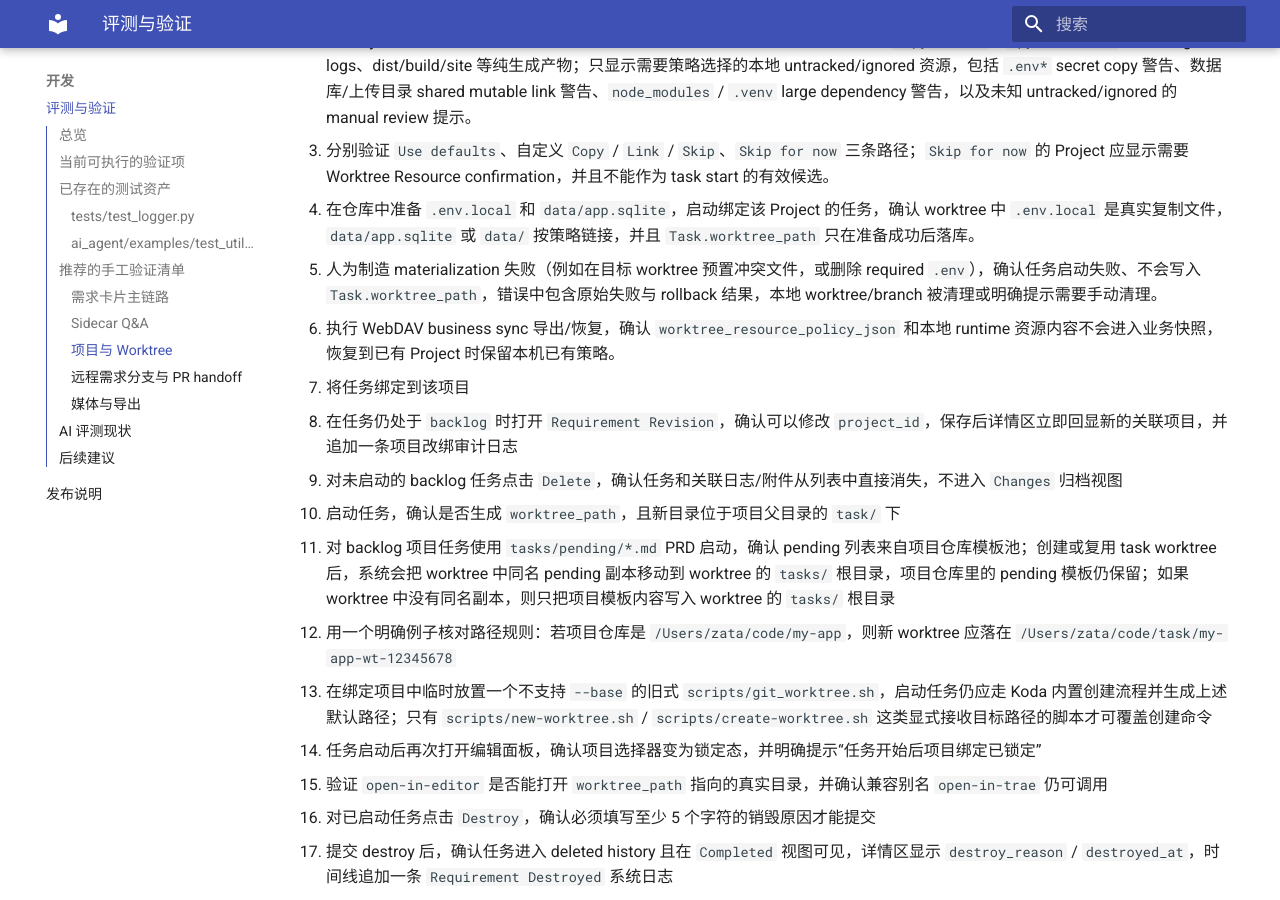
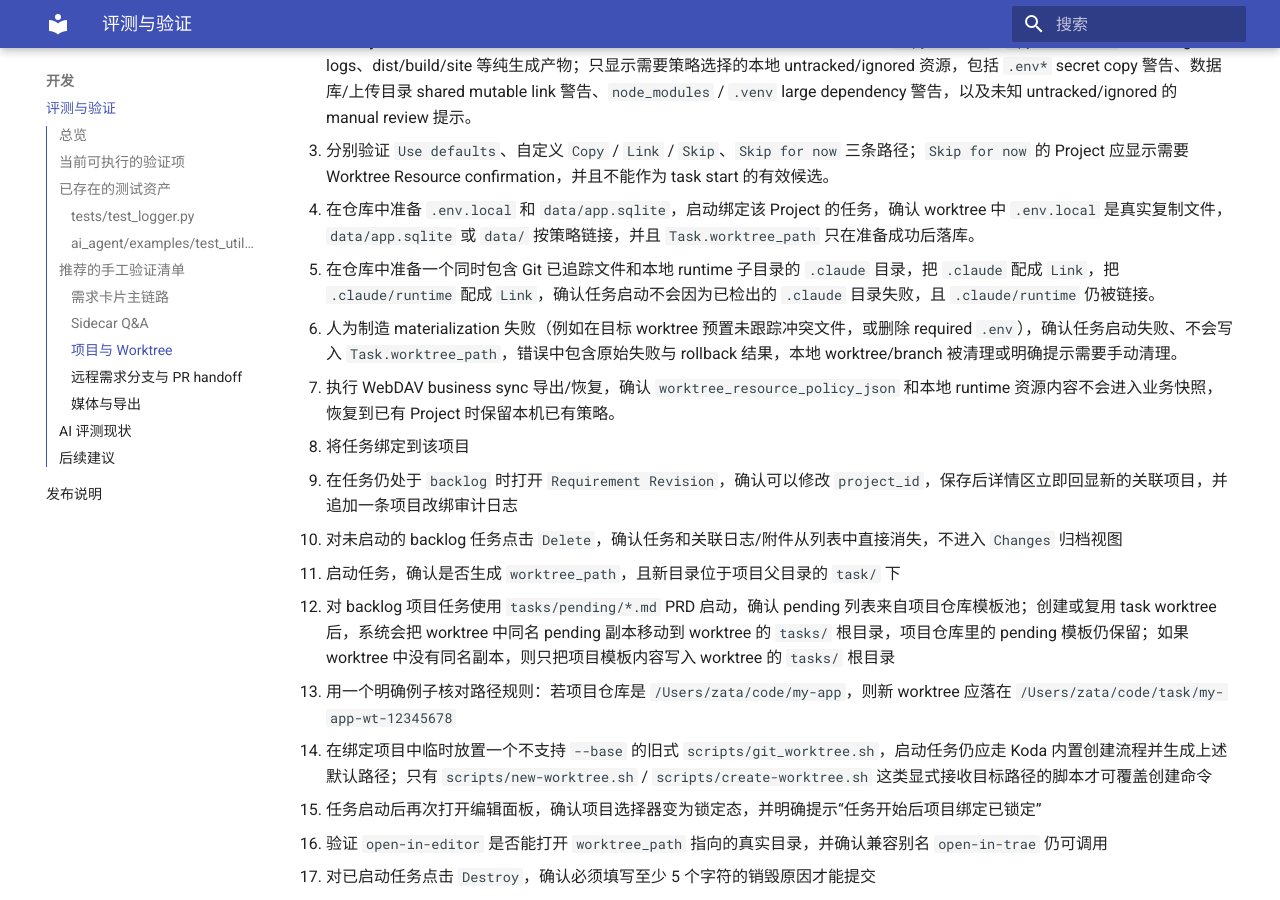
Before and after one commit to zata-zhangtao/koda, an MkDocs documentation site: the page built from docs/dev/evaluation.md, in a window 1280 px wide and 900 px high, scrolled down 2918 px. Built offline with MkDocs 1.6.1 and Material for MkDocs 9.7.7, drawn with Linux system fonts in a browser that asks for light colours.

Commit message:
feat(worktree-resources): add logic to skip materialization for Git-managed paths

```diff
--- a/docs/dev/evaluation.md
+++ b/docs/dev/evaluation.md
@@ -78,23 +78,24 @@
 2. 在 Project 面板点击“选择资源”，确认候选列表不显示 Git 已追踪文件，也不显示 `__pycache__`、`.pytest_cache`、coverage、logs、dist/build/site 等纯生成产物；只显示需要策略选择的本地 untracked/ignored 资源，包括 `.env*` secret copy 警告、数据库/上传目录 shared mutable link 警告、`node_modules` / `.venv` large dependency 警告，以及未知 untracked/ignored 的 manual review 提示。
 3. 分别验证 `Use defaults`、自定义 `Copy` / `Link` / `Skip`、`Skip for now` 三条路径；`Skip for now` 的 Project 应显示需要 Worktree Resource confirmation，并且不能作为 task start 的有效候选。
 4. 在仓库中准备 `.env.local` 和 `data/app.sqlite`，启动绑定该 Project 的任务，确认 worktree 中 `.env.local` 是真实复制文件，`data/app.sqlite` 或 `data/` 按策略链接，并且 `Task.worktree_path` 只在准备成功后落库。
-5. 人为制造 materialization 失败（例如在目标 worktree 预置冲突文件，或删除 required `.env`），确认任务启动失败、不会写入 `Task.worktree_path`，错误中包含原始失败与 rollback 结果，本地 worktree/branch 被清理或明确提示需要手动清理。
-6. 执行 WebDAV business sync 导出/恢复，确认 `worktree_resource_policy_json` 和本地 runtime 资源内容不会进入业务快照，恢复到已有 Project 时保留本机已有策略。
-7. 将任务绑定到该项目
-8. 在任务仍处于 `backlog` 时打开 `Requirement Revision`，确认可以修改 `project_id`，保存后详情区立即回显新的关联项目，并追加一条项目改绑审计日志
-9. 对未启动的 backlog 任务点击 `Delete`，确认任务和关联日志/附件从列表中直接消失，不进入 `Changes` 归档视图
-10. 启动任务，确认是否生成 `worktree_path`，且新目录位于项目父目录的 `task/` 下
-11. 对 backlog 项目任务使用 `tasks/pending/*.md` PRD 启动，确认 pending 列表来自项目仓库模板池；创建或复用 task worktree 后，系统会把 worktree 中同名 pending 副本移动到 worktree 的 `tasks/` 根目录，项目仓库里的 pending 模板仍保留；如果 worktree 中没有同名副本，则只把项目模板内容写入 worktree 的 `tasks/` 根目录
-12. 用一个明确例子核对路径规则：若项目仓库是 `/Users/zata/code/my-app`，则新 worktree 应落在 `/Users/zata/code/task/my-app-wt-12345678`
-13. 在绑定项目中临时放置一个不支持 `--base` 的旧式 `scripts/git_worktree.sh`，启动任务仍应走 Koda 内置创建流程并生成上述默认路径；只有 `scripts/new-worktree.sh` / `scripts/create-worktree.sh` 这类显式接收目标路径的脚本才可覆盖创建命令
-14. 任务启动后再次打开编辑面板，确认项目选择器变为锁定态，并明确提示“任务开始后项目绑定已锁定”
-15. 验证 `open-in-editor` 是否能打开 `worktree_path` 指向的真实目录，并确认兼容别名 `open-in-trae` 仍可调用
-16. 对已启动任务点击 `Destroy`，确认必须填写至少 5 个字符的销毁原因才能提交
-17. 提交 destroy 后，确认任务进入 deleted history 且在 `Completed` 视图可见，详情区显示 `destroy_reason` / `destroyed_at`，时间线追加一条 `Requirement Destroyed` 系统日志
-18. 若任务启动前已有后台自动化或 worktree，确认 destroy 完成后不会再显示“打开 Worktree”入口，后台运行态已清除，且本地不会残留孤立的 task 目录或语义 task 分支
-19. 对 `Abandoned` 任务确认详情区可见 `Restore`；恢复后任务回到 `Active` 视图，backlog 任务回到 `PENDING`，已启动任务回到 `OPEN`
-20. 对已启动且处于 `Abandoned` 的任务确认仍可直接走 `Destroy`，不必先恢复
-21. 手动 merge 并删除任务分支，确认详情页进入“缺失分支待确认”；点击“确认 Complete”后同样先展示 `manual_complete` checklist，未全选不能提交，全选后 `/manual-complete` 写入 checklist confirmation 与人工完成审计日志
+5. 在仓库中准备一个同时包含 Git 已追踪文件和本地 runtime 子目录的 `.claude` 目录，把 `.claude` 配成 `Link`，把 `.claude/runtime` 配成 `Link`，确认任务启动不会因为已检出的 `.claude` 目录失败，且 `.claude/runtime` 仍被链接。
+6. 人为制造 materialization 失败（例如在目标 worktree 预置未跟踪冲突文件，或删除 required `.env`），确认任务启动失败、不会写入 `Task.worktree_path`，错误中包含原始失败与 rollback 结果，本地 worktree/branch 被清理或明确提示需要手动清理。
+7. 执行 WebDAV business sync 导出/恢复，确认 `worktree_resource_policy_json` 和本地 runtime 资源内容不会进入业务快照，恢复到已有 Project 时保留本机已有策略。
+8. 将任务绑定到该项目
+9. 在任务仍处于 `backlog` 时打开 `Requirement Revision`，确认可以修改 `project_id`，保存后详情区立即回显新的关联项目，并追加一条项目改绑审计日志
+10. 对未启动的 backlog 任务点击 `Delete`，确认任务和关联日志/附件从列表中直接消失，不进入 `Changes` 归档视图
+11. 启动任务，确认是否生成 `worktree_path`，且新目录位于项目父目录的 `task/` 下
+12. 对 backlog 项目任务使用 `tasks/pending/*.md` PRD 启动，确认 pending 列表来自项目仓库模板池；创建或复用 task worktree 后，系统会把 worktree 中同名 pending 副本移动到 worktree 的 `tasks/` 根目录，项目仓库里的 pending 模板仍保留；如果 worktree 中没有同名副本，则只把项目模板内容写入 worktree 的 `tasks/` 根目录
+13. 用一个明确例子核对路径规则：若项目仓库是 `/Users/zata/code/my-app`，则新 worktree 应落在 `/Users/zata/code/task/my-app-wt-12345678`
+14. 在绑定项目中临时放置一个不支持 `--base` 的旧式 `scripts/git_worktree.sh`，启动任务仍应走 Koda 内置创建流程并生成上述默认路径；只有 `scripts/new-worktree.sh` / `scripts/create-worktree.sh` 这类显式接收目标路径的脚本才可覆盖创建命令
+15. 任务启动后再次打开编辑面板，确认项目选择器变为锁定态，并明确提示“任务开始后项目绑定已锁定”
+16. 验证 `open-in-editor` 是否能打开 `worktree_path` 指向的真实目录，并确认兼容别名 `open-in-trae` 仍可调用
+17. 对已启动任务点击 `Destroy`，确认必须填写至少 5 个字符的销毁原因才能提交
+18. 提交 destroy 后，确认任务进入 deleted history 且在 `Completed` 视图可见，详情区显示 `destroy_reason` / `destroyed_at`，时间线追加一条 `Requirement Destroyed` 系统日志
+19. 若任务启动前已有后台自动化或 worktree，确认 destroy 完成后不会再显示“打开 Worktree”入口，后台运行态已清除，且本地不会残留孤立的 task 目录或语义 task 分支
+20. 对 `Abandoned` 任务确认详情区可见 `Restore`；恢复后任务回到 `Active` 视图，backlog 任务回到 `PENDING`，已启动任务回到 `OPEN`
+21. 对已启动且处于 `Abandoned` 的任务确认仍可直接走 `Destroy`，不必先恢复
+22. 手动 merge 并删除任务分支，确认详情页进入“缺失分支待确认”；点击“确认 Complete”后同样先展示 `manual_complete` checklist，未全选不能提交，全选后 `/manual-complete` 写入 checklist confirmation 与人工完成审计日志
 
 ### 远程需求分支与 PR handoff
 
```
Also changed, not shown: docs/guides/codex-cli-automation.md (+1 -1 lines), docs/guides/dsl-development.md (+1 -1 lines), tasks/archive/20260428-151813-prd-worktree-local-resource-policy.md (+10 -9 lines), 2 other files.
